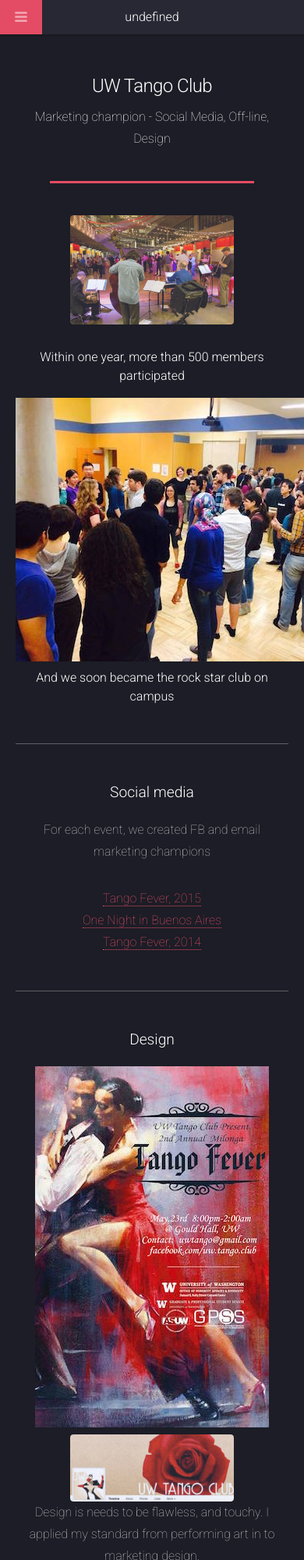
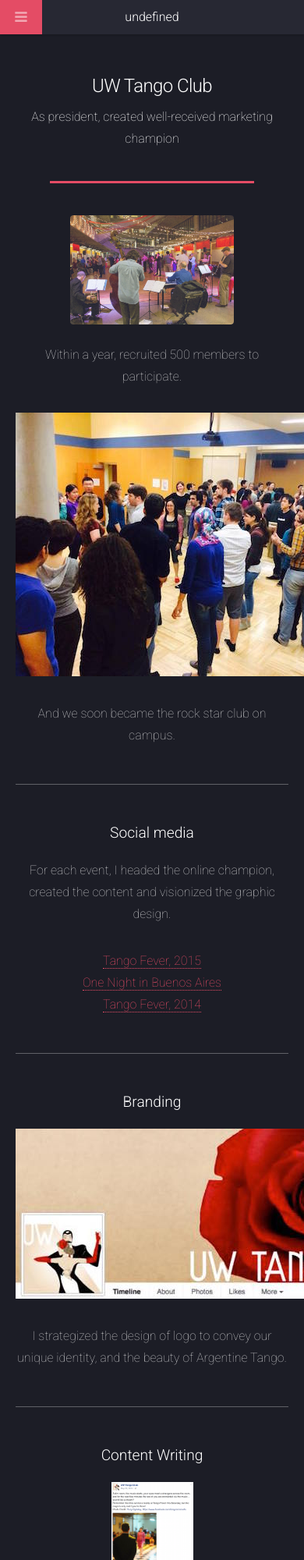
Before and after one commit to sl511/sl511.github.io, a plain HTML site: page 1 - UW Tango Club.html in a window 390 px wide. Shown: the top 2000 px of the page at 78% size. Drawn offline with Linux system fonts and the light colour scheme.

Commit message:
stilldraft

```diff
--- a/1 - UW Tango Club.html
+++ b/1 - UW Tango Club.html
@@ -1,6 +1,7 @@
 <!DOCTYPE HTML>
 <!--
 	Landed by HTML5 UP
+
 	html5up.net | @n33co
 	Free for personal and commercial use under the CCA 3.0 license (html5up.net/license)
 -->
@@ -13,6 +14,7 @@
 		<link rel="stylesheet" href="assets/css/main.css" />
 		<!--[if lte IE 9]><link rel="stylesheet" href="assets/css/ie9.css" /><![endif]-->
 		<!--[if lte IE 8]><link rel="stylesheet" href="assets/css/ie8.css" /><![endif]-->
+
 	</head>
 	<body>
 		<div id="page-wrapper">
@@ -40,19 +42,22 @@
 					<div class="container">
 						<header class="major">
 							<h2>UW Tango Club</h2>
-							<p>Marketing champion - Social Media, Off-line, Design</p>
+							<p>As president, created well-received marketing champion</p>
 						</header>
 
 						<!-- Content -->
 							<section id="content">
+                                <div class="participation">
 								<a href="#" class="image fit"><img src="images/Tangoclub-crowd.jpg" alt="" /></a>
 
-                                <div class="participation">
+
                                 <center>
-                                <h4>Within one year, more than 500 members participated</h4>
+                                    <div class="descriptionofsections">
+                                        <p>Within a year, recruited 500 members to participate.</p> </div>
                                 <img src="images/tangoclub-7.jpg"/>
 
-                                <h4>And we soon became the rock star club on campus</h4>
+                                    <div class="descriptionofsections">
+                                        <p>And we soon became the rock star club on campus.</p> </div>
                                     </center>
                                 </div>
 
@@ -62,7 +67,7 @@
 
                                 <center>
 								<h3>Social media</h3>
-								<p>For each event, we created FB and email marketing champions</p>
+								<p>For each event, I headed the online champion, created the content and visionized the graphic design.</p>
                                  <a href="https://www.facebook.com/events/1018729561475436/">Tango Fever, 2015</a><br>
                                 <a href="https://www.facebook.com/events/782174061820026/">One Night in Buenos Aires</a><br>
                                 <a href="https://www.facebook.com/events/812681498748772/">Tango Fever, 2014</a>
@@ -72,17 +77,17 @@
 
                                 <hr />
 
-                                <center><h3>Design</h3>
+                                <center><h3>Branding</h3>
                                 <div class="designpic"
-                                <a href="#" ><img class="designpic" src="images/Tangoclub-design1.jpg" alt="" /></a>
-                                <a href="#" class="image fit"><img src="images/Tangoclub-design2.jpg" alt="" /></a>
+                                <a href="#"> <img src="images/Tangoclub-design2.jpg" alt="" /></a>
                                 </div>
                                 </center>
 
 
 
                                 <center>
-								<p>Design is needs to be flawless, and touchy. I applied my standard from performing art in to marketing design.</p>
+                                <div class="descriptionofsections"></div>
+                                         <p>I strategized the design of logo to convey our unique identity, and the beauty of Argentine Tango.</p> </div>
                                 </center>
 
 
@@ -90,18 +95,27 @@
 
                                 <center><h3>Content Writing</h3></center>
 
-                                <div class="row">
-                                    <div class="col-sm-3"></div>
-                                    <div class="col-sm-3"><img src="images/tangoclub-content1.png" alt="" /></div>
-                                    <div class="col-sm-3"><img src="images/tangoclub-content2.png" alt="" /></div>
-                                    <div class="col-sm-3"></div>
-                                </div>
+
+
+
+                             <div id="picturesofcontentwriting">
+
+                             <img class="fblogo"  src="images/tangoclub-content2.png"/></a>
+</div>
+
 
 
                                 <center>
+                                <div class="descriptionofsections">
+                                     <p>Quality content is powerful. I wrote carefully to immerse the audience with our engaging event.</p> </div>
+                                </center>
 
-								<p>Words is the brushes of a painter and the string of a musician. It's to catch people's eye and touch their heart.</p>
-                                </center>
+
+
+                                <hr />
+
+                                <center><h3>Community</h3></center>
+
 
 
 
--- a/assets/css/main.css
+++ b/assets/css/main.css
@@ -244,7 +244,7 @@
 	}
 
 	.row.uniform > * > :last-child {
-		margin-bottom: 0;
+		margin-bottom: auto;
 	}
 
 	.row.\30 \25 > * {
@@ -2516,6 +2516,7 @@
 			margin-left:auto;
             margin-right:auto;
 			width: 60%;
+
 		}
 
 			.image.fit img {
@@ -2993,7 +2994,7 @@
 		}
 
 		.spotlight:before {
-			background-image: url("images/overlay.png");
+
 			content: '';
 			display: block;
 			height: 100%;
@@ -3079,11 +3080,11 @@
 		}
 
 		.spotlight.style2 .content {
-			border-color: #5480f1;
+			border-color: #1073bc;
 		}
 
 		.spotlight.style3 .content {
-			border-color: #39c088;
+			border-color: #fefd24;
 		}
 
 		.spotlight.inactive .content {
@@ -3129,6 +3130,32 @@
 	body.is-touch .spotlight {
 		background-attachment: scroll;
 	}
+
+
+
+/* descriptions */
+
+
+
+.fblogo {
+    display: inline-block;
+    margin-left:auto;
+    margin-right: auto;
+    width:30%;
+
+}
+
+#picturesofcontentwriting{
+    text-align:center;
+}
+
+
+.descriptionofsections {
+    padding-top: 25px;
+}
+
+
+
 
 /* Wrapper */
 
```
Also changed, not shown: 2 - The Gut to Choose.html (+6 -6 lines), elements.html (+7 -0 lines), images/pic02.jpg, images/pic04.jpg, 1 other file.
